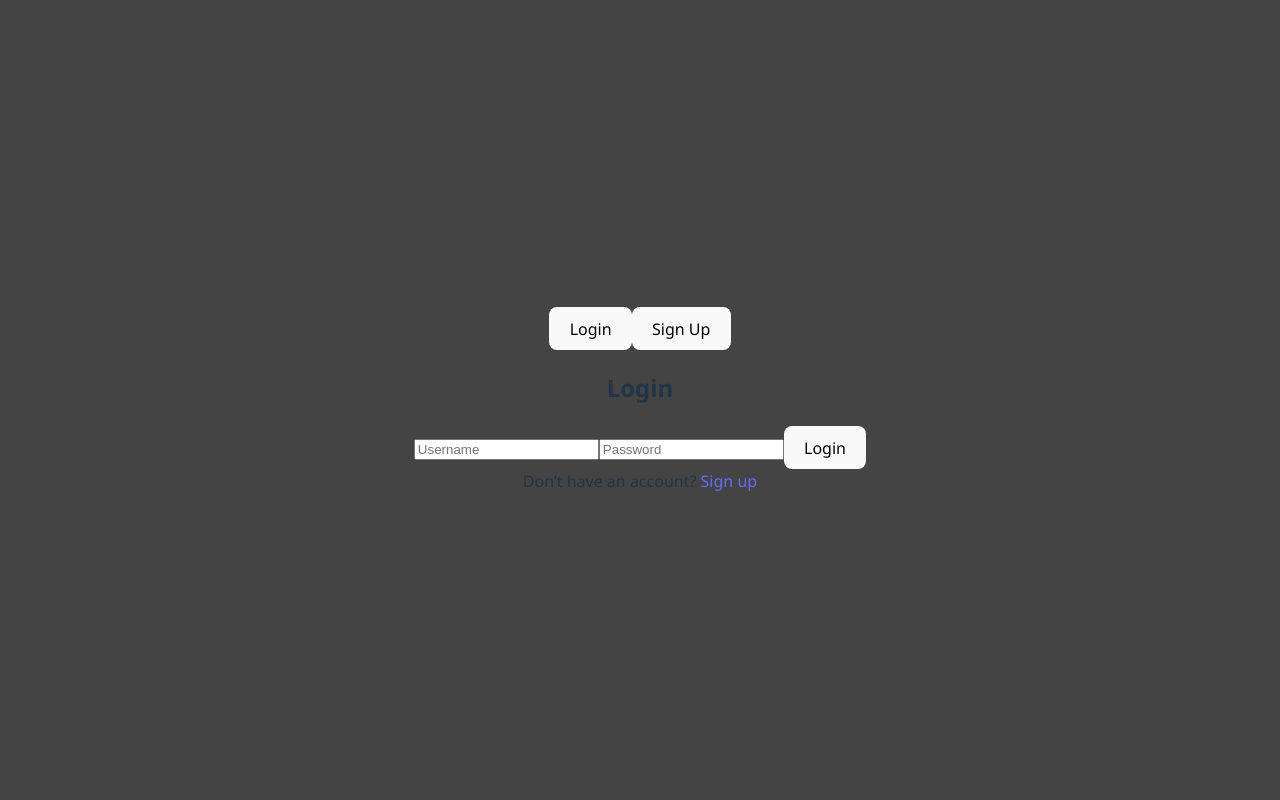
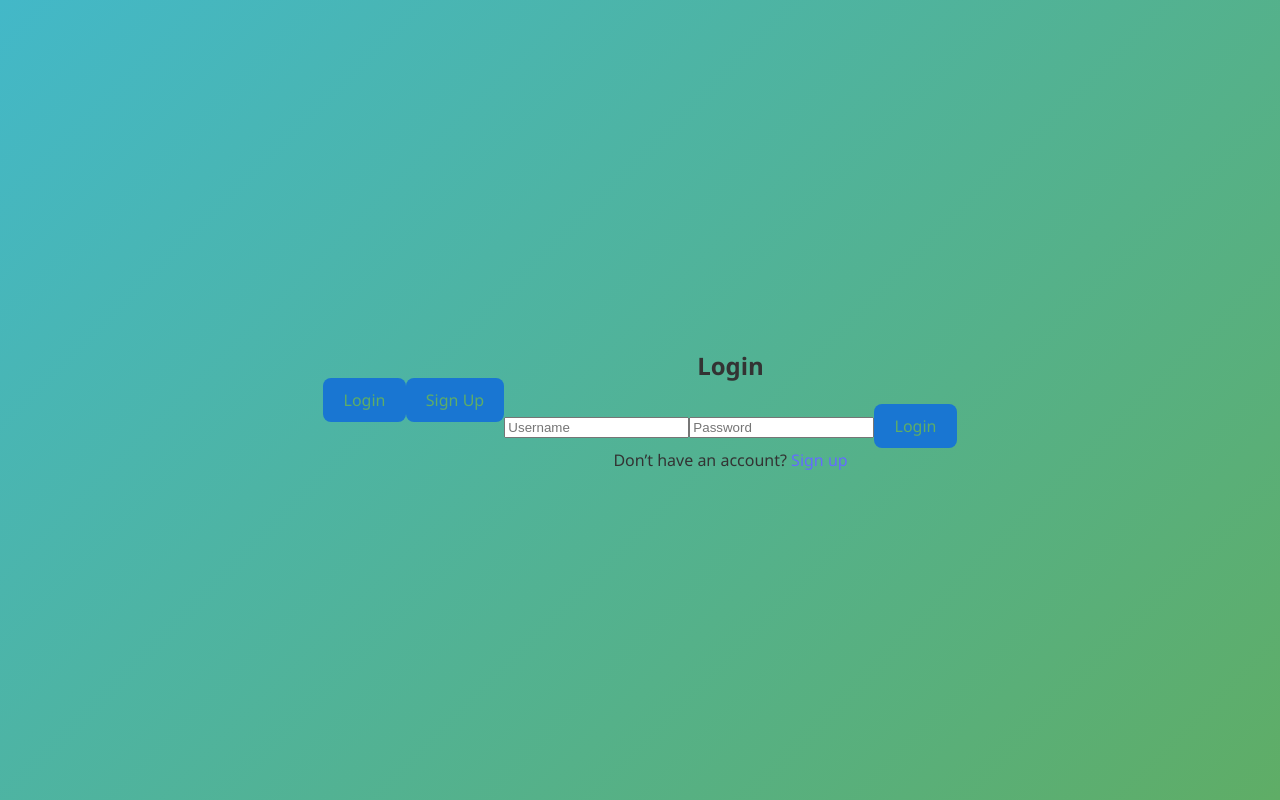
Before and after one commit to WVU-CS330-2025-08-Group03/cs330-2025-group03, a React (Vite) app in the folder frontend/app/: page /login in a window 1280 px wide. Built offline with nearby package versions, Linux system fonts and the light colour scheme.

Commit message:
css finished for login page

```diff
--- a/frontend/app/src/login.css
+++ b/frontend/app/src/login.css
@@ -1,5 +1,5 @@
 
-.login-page {
+.container {
   position: fixed;
   inset: 0;
   width: 100vw;
@@ -11,44 +11,17 @@
   background: linear-gradient(135deg, #43b8c8, #5fad66);
 }
 
-.login-page .form-label{
- color: #333;
-}
-
-.login-page .btn-primary {
+button{
   background-color: #1976d2;
-  border-color: #333;
   color: #5fad66;
 }
-.login-page .card {
-  width: 100%;
-  height: 100%;
-  max-width: none;
-  max-height: none;
-  border-radius: 0;
-  box-shadow: none;
-  display: flex;
-  align-items: center;
-  justify-content: center;
+.toggle-buttons .active {
+  background-color: #1976d2;
+  color: #5fad66;
 }
-
-
-
-.login-page .card-title {
-  font-size: 2rem;
-  margin-bottom: 1rem;
+.switch{
+  color: #333;
 }
-
-.login-page .form-label {
-  font-weight: 600;
+h2{
+  color: #333;
 }
-
-.login-page .form-control {
-  font-size: 1.05rem;
-  padding: 0.75rem 0.9rem;
-}
-
-.login-page .btn-primary {
-  font-size: 1.05rem;
-  padding: 0.75rem 1.25rem;
-}
```
